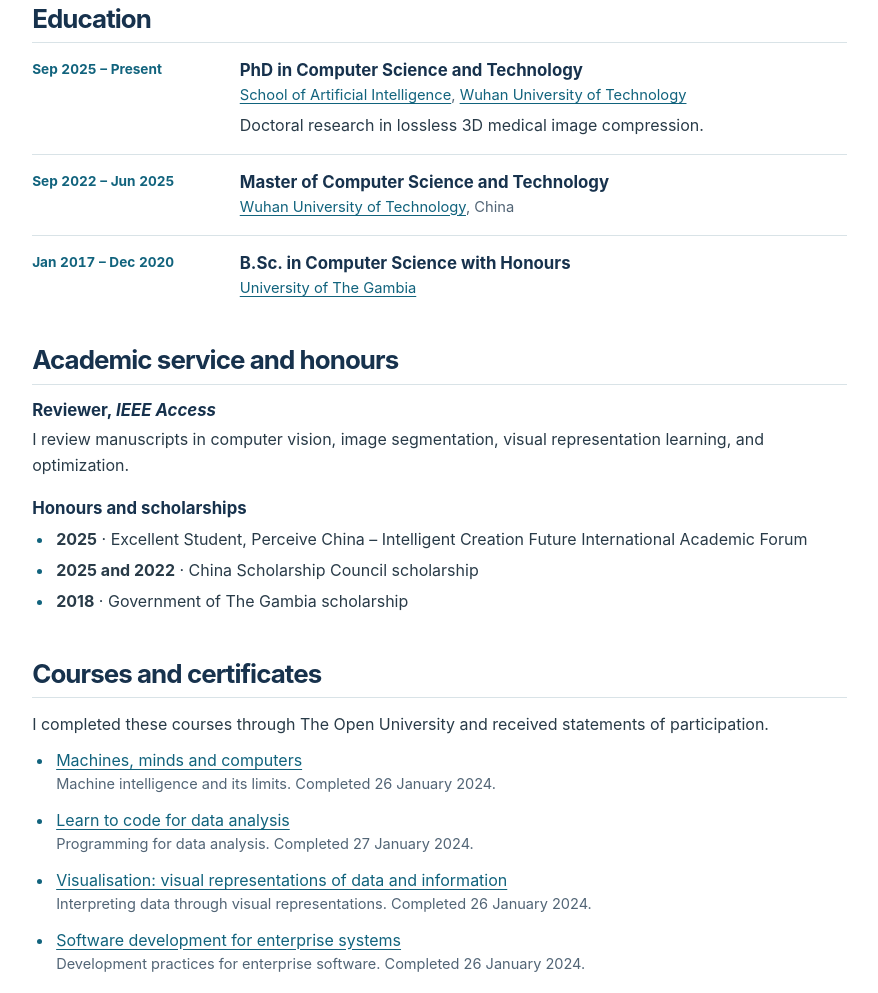
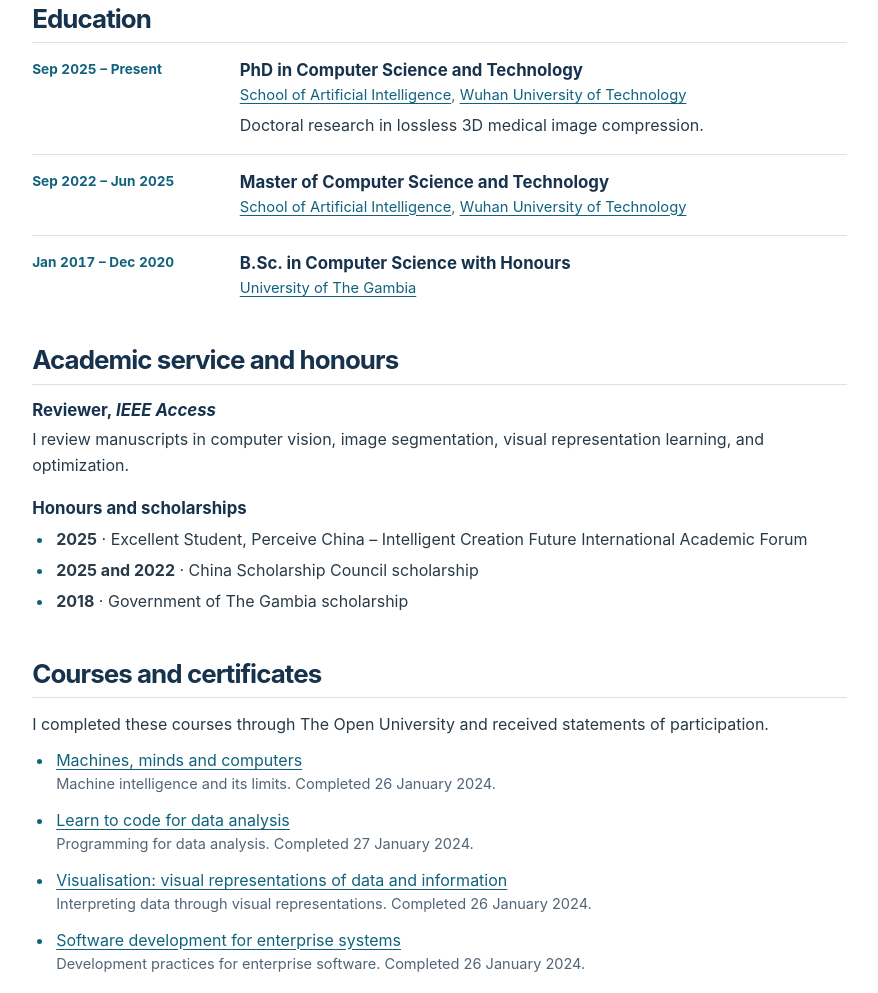
Before and after one commit to ebousowe50/ebousowe, a plain HTML site: page index.html in a window 1280 px wide. Shown: the part 1837-2830 px from the top of the page, without its empty margins (329-1207 px from the left). Drawn offline with Linux system fonts and the light colour scheme.

Commit message:
List the School of Artificial Intelligence for the master's degree

```diff
--- a/index.html
+++ b/index.html
@@ -129,7 +129,7 @@
           </div></li>
           <li class="entry"><p class="entry-date">Sep 2022 – Jun 2025</p><div>
             <h3>Master of Computer Science and Technology</h3>
-            <p class="entry-place"><a href="https://www.whut.edu.cn/">Wuhan University of Technology</a>, China</p>
+            <p class="entry-place"><a href="https://csai.whut.edu.cn/">School of Artificial Intelligence</a>, <a href="https://www.whut.edu.cn/">Wuhan University of Technology</a></p>
           </div></li>
           <li class="entry"><p class="entry-date">Jan 2017 – Dec 2020</p><div>
             <h3>B.Sc. in Computer Science with Honours</h3><p class="entry-place"><a href="https://www.utg.edu.gm/">University of The Gambia</a></p>
```
